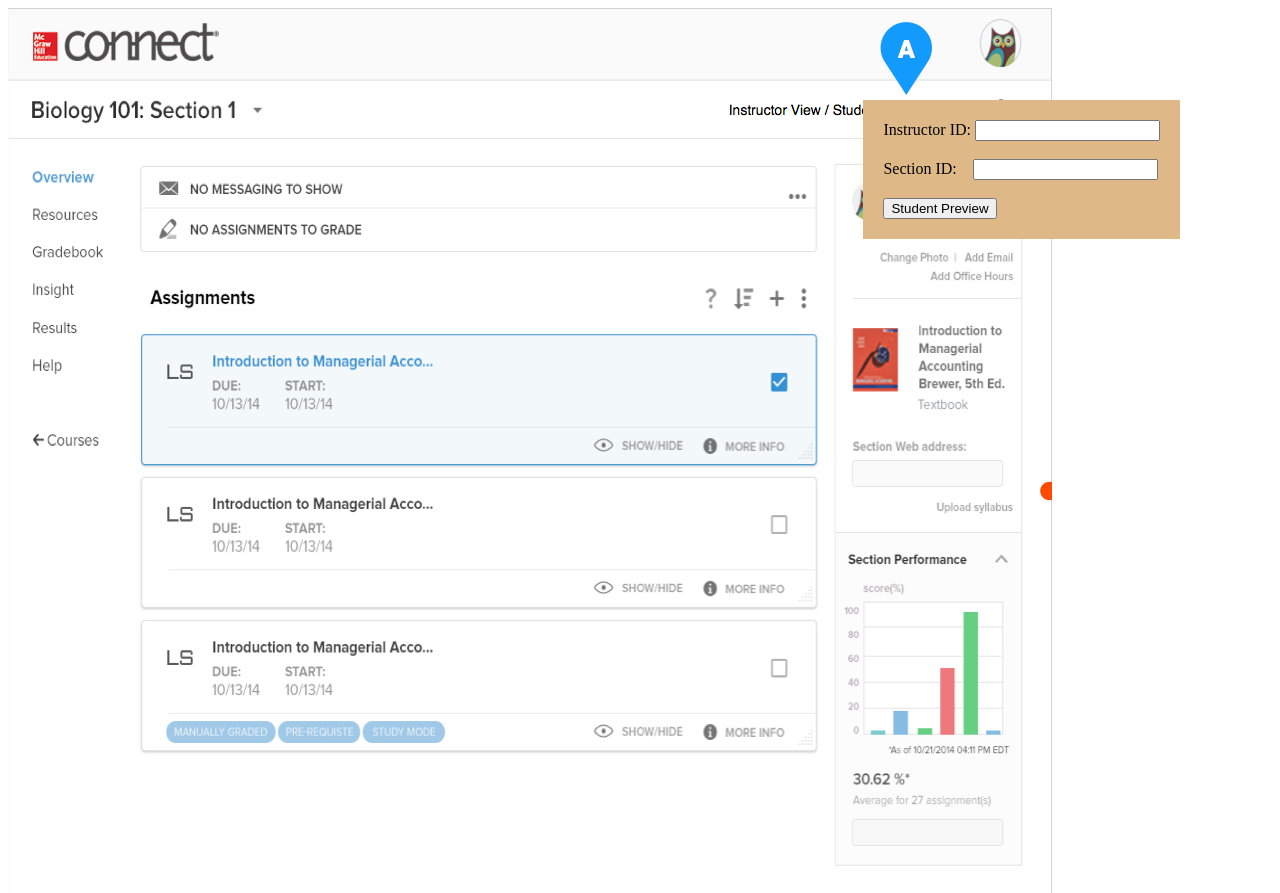
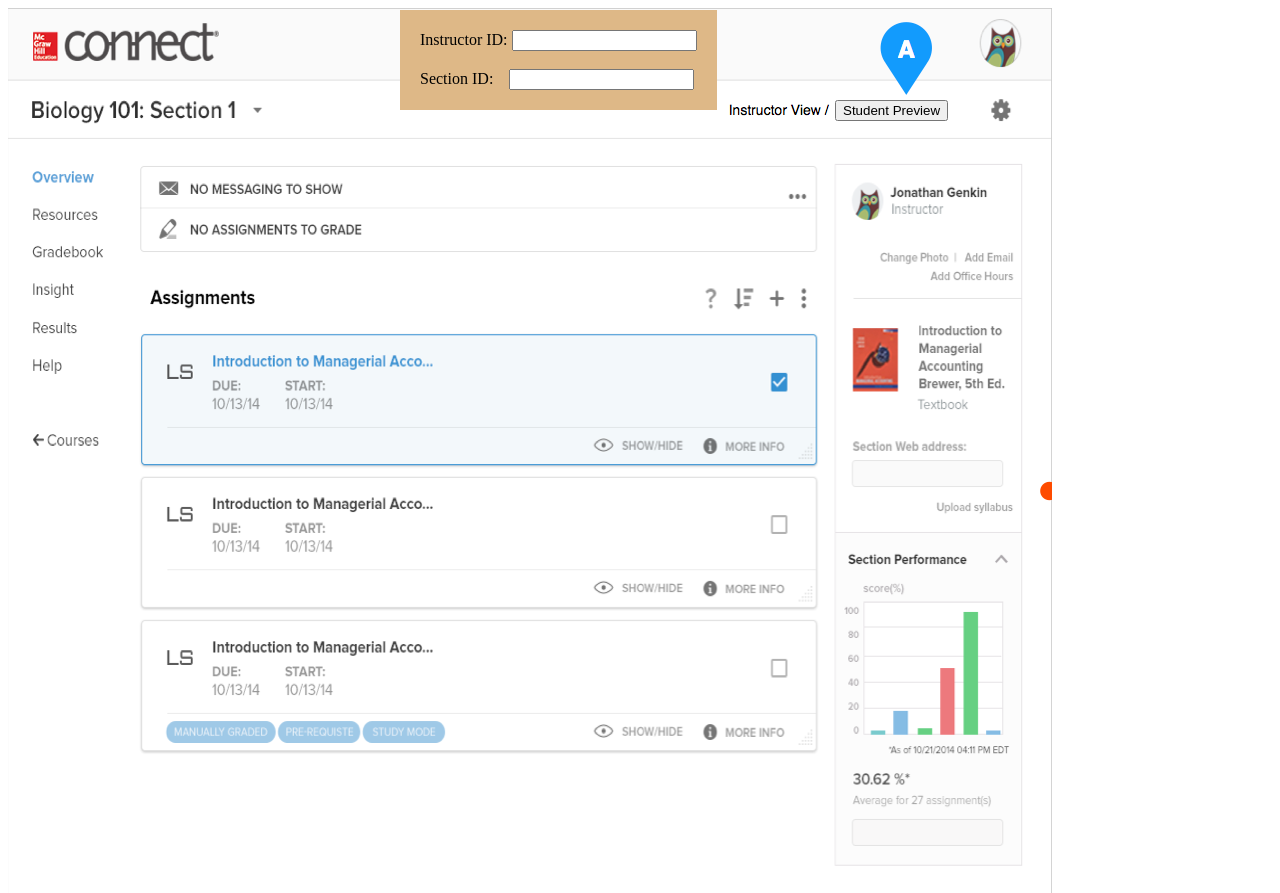
Before and after one commit to stephen-lazarionok/student-preview-poc, a plain HTML site: page index.html in a window 1280 px wide. Drawn offline with nearby package versions, Linux system fonts and the light colour scheme.

Commit message:
Change the layout for ISHP

```diff
--- a/index.html
+++ b/index.html
@@ -42,9 +42,17 @@
         .dev-tools-container {
             padding: 20px;
             position: absolute;
-            right: 100px;
-            top: 100px;
+            left: 400px;
+            top: 10px;
             background-color: burlywood;
+        }
+
+        .showStudentMode {
+            padding: 5px;
+            position: absolute;
+            left: 830px;
+            top: 95px;
+            background-color: white;
         }
     </style>
 
@@ -80,8 +88,9 @@
 <div class="dev-tools-container">
     <span>Instructor ID:&nbsp;</span><input id="in_instructor_id" type="text"><br/><br/>
     <span>Section ID:&nbsp;&nbsp;&nbsp;&nbsp;</span><input id="in_section_id" type="text"><br/>
-    <br/>
+</div>
 
+<div class="showStudentMode">
     <button onclick="showStudentPreview()">Student Preview</button>
 </div>
 
```
